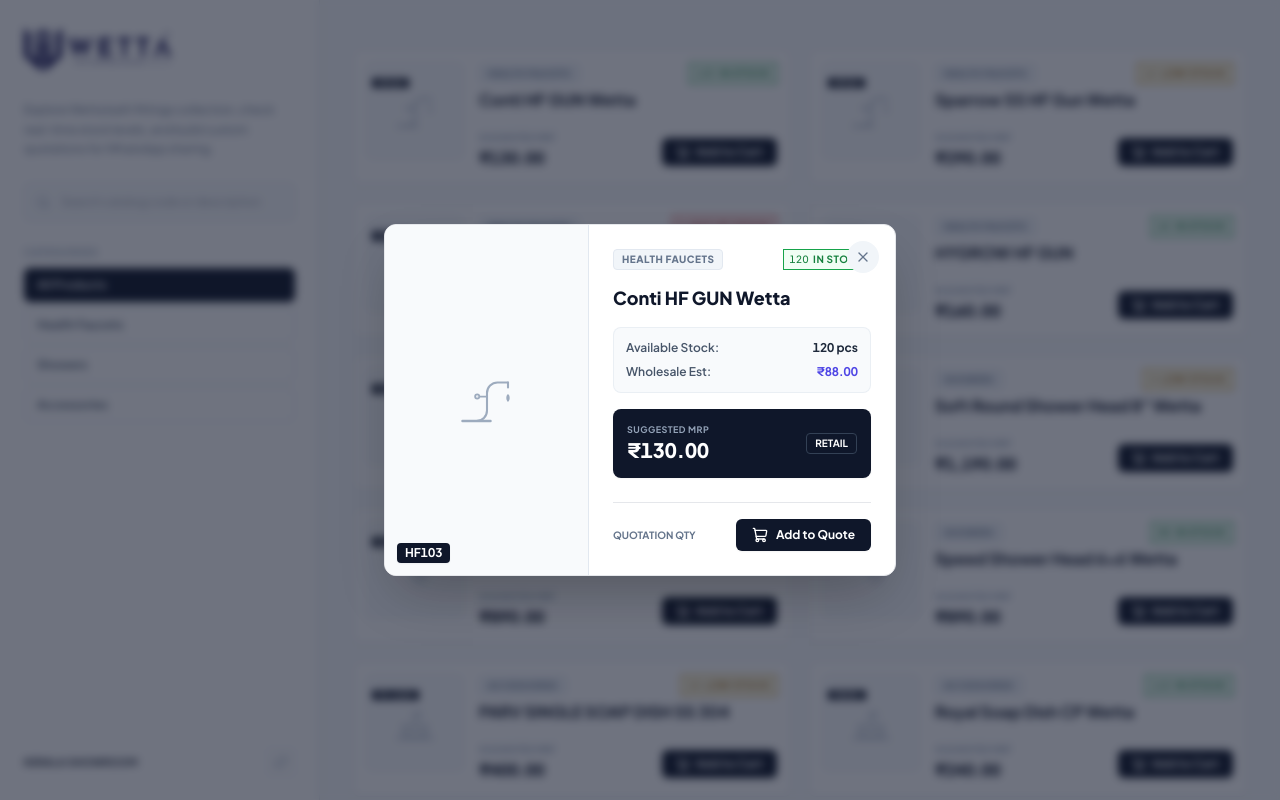
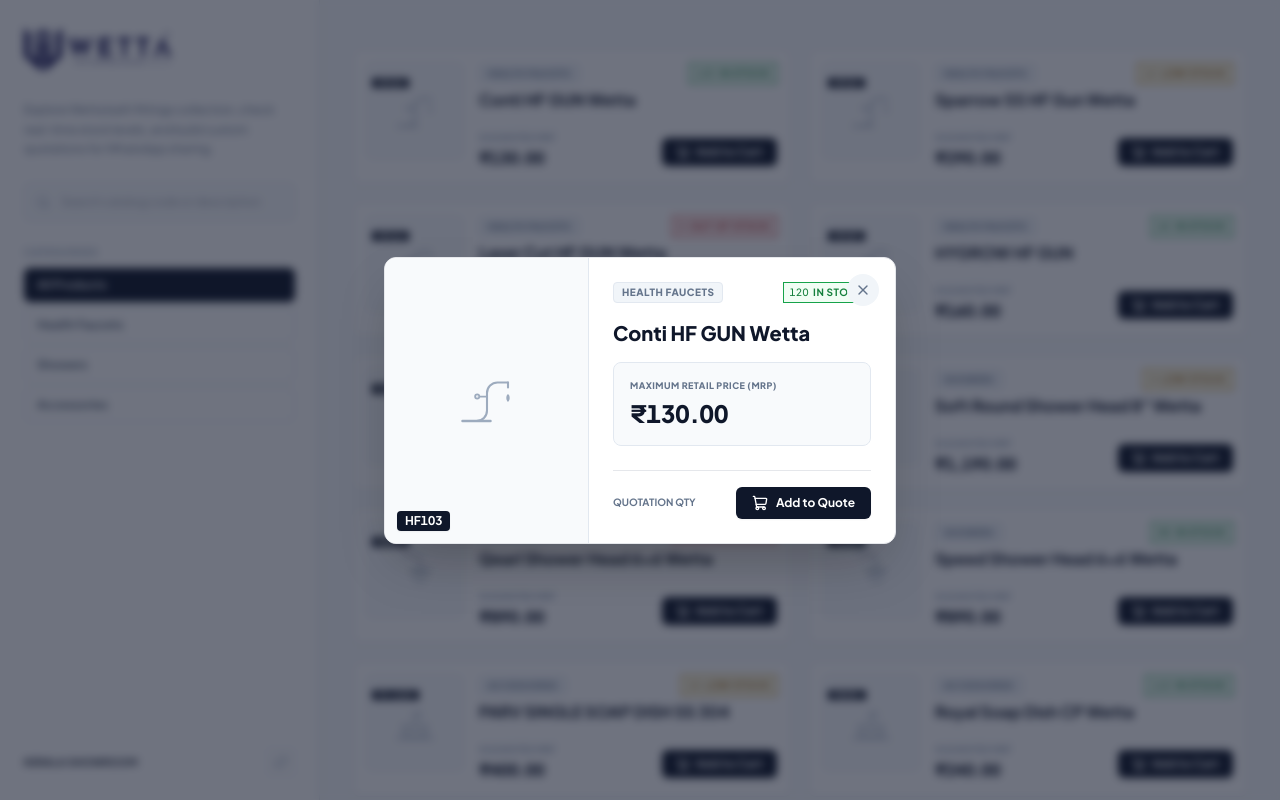
Before and after one commit to MuhammadRamzy/inventory-sync-portal, a Next.js app: page / in a window 1280 px wide. Both pictures are taken after a click on the element 572 px from the left and 116 px from the top of the page. Shown: the top 800 px of the page. Built offline with nearby package versions, Linux system fonts and the light colour scheme.

Commit message:
style: simplify product details modal highlight to show only MRP and category/stock details

```diff
--- a/app/page.tsx
+++ b/app/page.tsx
@@ -848,29 +848,18 @@
                     </div>
 
                     {/* Title */}
-                    <h2 className="text-lg font-extrabold text-slate-900 leading-snug">
+                    <h2 className="text-xl font-extrabold text-slate-900 leading-snug">
                       {selectedProduct.description}
                     </h2>
 
-                    {/* Specifications / Info List */}
-                    <div className="space-y-2 text-xs text-slate-600 bg-slate-50 p-3 rounded-lg border border-slate-200/60">
-                      <div className="flex justify-between">
-                        <span className="font-semibold text-slate-450">Available Stock:</span>
-                        <span className="font-bold text-slate-800 num-mono">{selectedProduct.stockCount} pcs</span>
+                    {/* Pricing & Stock Details Tag */}
+                    <div className="bg-slate-50 border border-slate-200 p-4 rounded-lg flex items-center justify-between shadow-xs">
+                      <div>
+                        <span className="text-[9px] text-slate-500 font-extrabold uppercase tracking-wider block">Maximum Retail Price (MRP)</span>
+                        <span className="num-mono text-2xl font-black text-slate-900 mt-1 block">
+                          {formatCurrency(selectedProduct.mrp)}
+                        </span>
                       </div>
-                      <div className="flex justify-between">
-                        <span className="font-semibold text-slate-450">Wholesale Est:</span>
-                        <span className="font-bold text-indigo-600 num-mono">{formatCurrency(selectedProduct.wholesaleRate)}</span>
-                      </div>
-                    </div>
-
-                    {/* Pricing Tag */}
-                    <div className="bg-slate-900 text-white p-3.5 rounded-lg flex items-center justify-between shadow-sm">
-                      <div>
-                        <span className="text-[9px] text-slate-400 font-bold uppercase tracking-wider block">Suggested MRP</span>
-                        <span className="num-mono text-xl font-black">{formatCurrency(selectedProduct.mrp)}</span>
-                      </div>
-                      <span className="text-[10px] text-slate-450 font-bold uppercase border border-slate-700 px-2 py-0.5 rounded">Retail</span>
                     </div>
 
                   </div>
```
